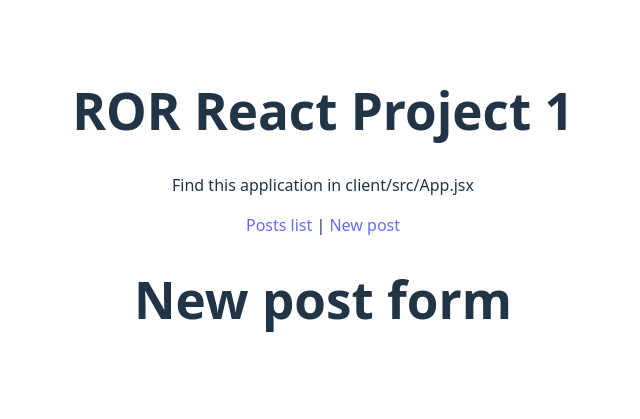
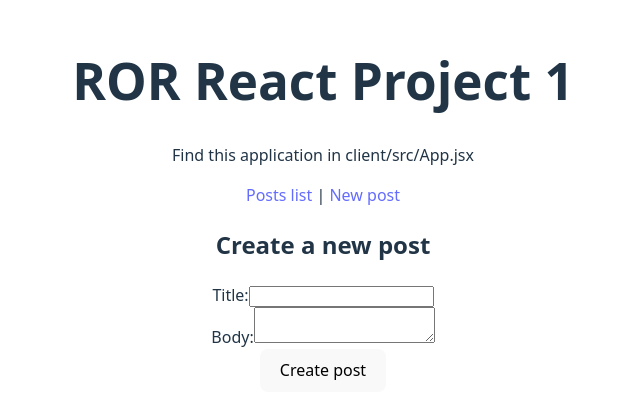
Before and after one commit to awheatley/ror-react-project-1, a React (Vite) app in the folder client/: page /new in a window 1280 px wide. Shown: the part 195-614 px from the top of the page, without its empty margins (317-957 px from the left). Built offline with nearby package versions, Linux system fonts and the light colour scheme; no server answers.

Commit message:
implement post new form page

```diff
--- a/client/src/components/AppRoutes.jsx
+++ b/client/src/components/AppRoutes.jsx
@@ -2,13 +2,14 @@ import React from "react";
 import { Route, Routes } from "react-router-dom";
 import PostsList from "./PostsList";
 import PostDetails from "./PostDetails";
+import NewPostForm from "./NewPostForm";
 
 export default function AppRoutes() {
   return (
     <Routes>
       <Route path="/" element={<PostsList />} />
-      <Route path="/:id" element={ <PostDetails /> } />
-      <Route path="/new" element={<h1>New post form</h1>} />
+      <Route path="posts/:id" element={ <PostDetails /> } />
+      <Route path="/new" element={ <NewPostForm /> } />
     </Routes>
   );
 }
--- /dev/null
+++ b/client/src/components/NewPostForm.jsx
@@ -0,0 +1,48 @@
+import { useState } from "react";
+import { useNavigate } from "react-router-dom";
+import { API_URL } from "../constants";
+
+export default function NewPostForm() {
+  const [title, setTitle] = useState('');
+  const [body, setBody] = useState('');
+  const navigate = useNavigate();
+
+  const handleSubmit = async (e) => {
+    e.preventDefault();
+
+    const postData = { title, body };
+
+    const response = await fetch(API_URL, {
+      method: "POST",
+      headers: {"Content-Type": "application/json"},
+      body: JSON.stringify(postData),
+    });
+
+    if (response.ok) {
+      const { id } = await response.json();
+
+       navigate(`/posts/${id}`);
+    } else {
+      console.log('An error occurred.');
+    }
+  };
+
+  return (
+    <div>
+      <h2>Create a  new post</h2>
+      <form onSubmit={ handleSubmit }>
+        <div>
+          <label htmlFor="titleInput">Title:</label>
+          <input type="text" id="titleInput" value={ title } onChange={ (e) => setTitle(e.target.value) } required />
+        </div>
+        <div>
+          <label htmlFor="bodyInput">Body:</label>
+          <textarea id="bodyInput" value={ body } onChange={ (e) => setBody(e.target.value) } required />
+        </div>
+        <div>
+          <button type="submit">Create post</button>
+        </div>
+      </form>
+    </div>
+  );
+}
--- a/client/src/components/PostDetails.jsx
+++ b/client/src/components/PostDetails.jsx
@@ -29,7 +29,7 @@ export default function PostDetails() {
   if (!post) {
     return (
       <h2>Loading...</h2>
-    );
+    )
   }
 
   return (
--- a/client/src/components/PostsList.jsx
+++ b/client/src/components/PostsList.jsx
@@ -1,5 +1,6 @@
 import React, { useState, useEffect } from 'react';
 import { API_URL } from '../constants';
+import { Link } from 'react-router-dom';
 
 export default function PostsList() {
   const [posts, setPosts] = useState([]);
@@ -29,16 +30,10 @@ export default function PostsList() {
 
   return (
     <div>
-      {/* {posts.map((post) => (
-        <div key={post.id} className='post-container'>
-          <h2>{post.title}</h2>
-          <p>{post.body}</p>
-        </div>
-      ))} */}
       {posts.map((post) => {
         return (
           <div key={post.id} className='post-container'>
-          <h2>{post.title}</h2>
+          <h2><Link to={`/posts/${post.id}`} className="post-title">{post.title}</Link></h2>
           <p>{post.body}</p>
         </div>
         );
```
Also changed, not shown: 2 other files (tests, documents, lock files or other folders).
